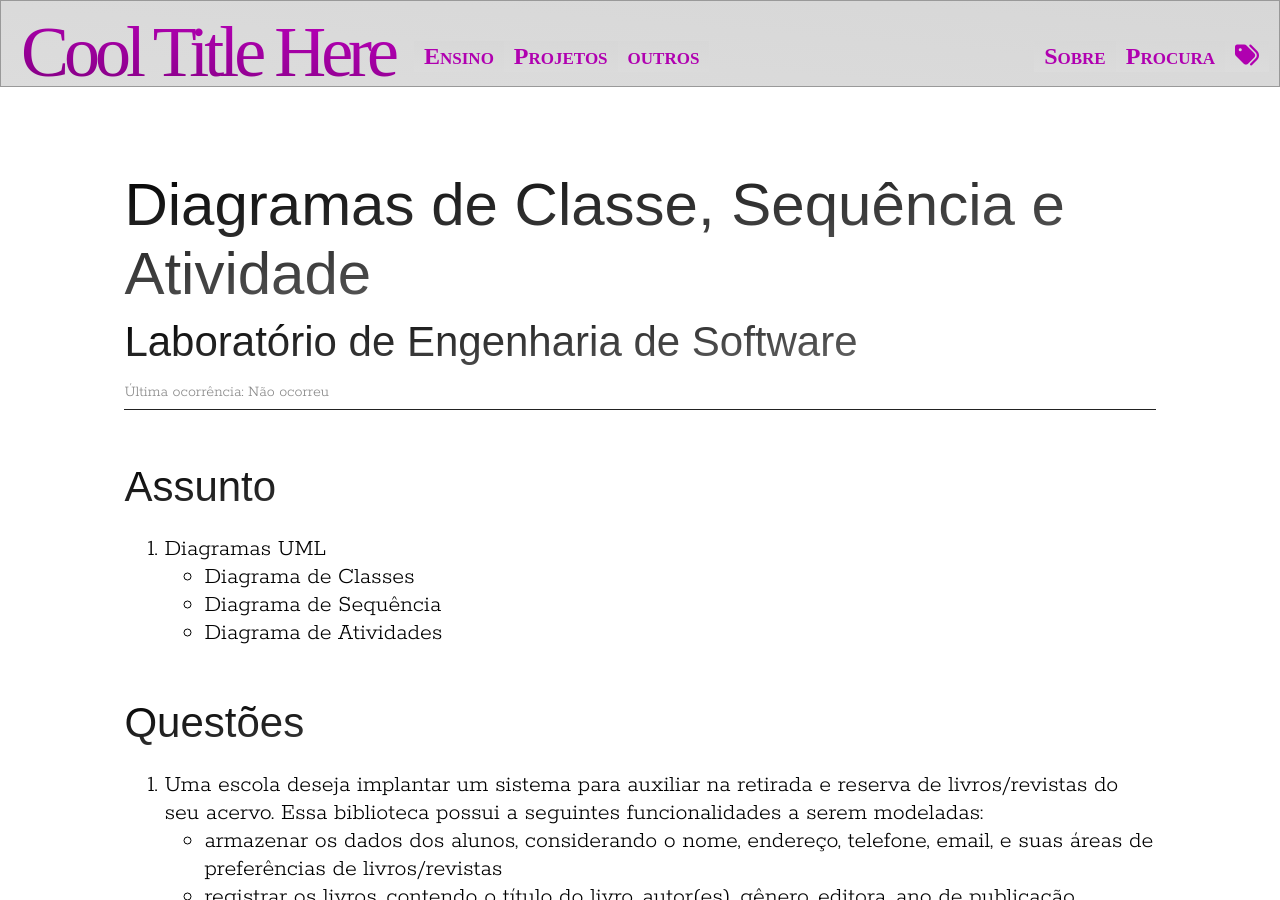
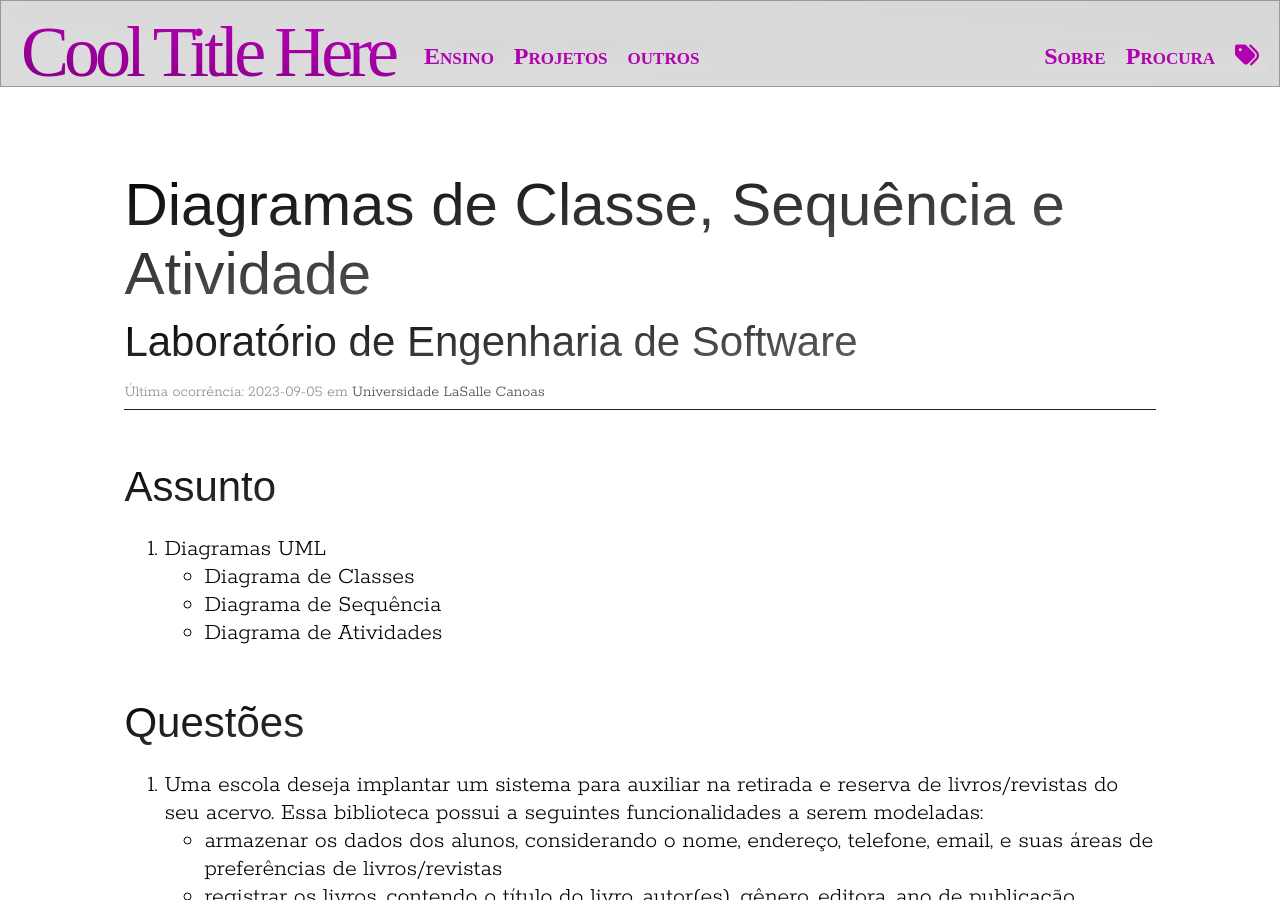
Before and after one commit to rafasgj/rafaeljeffman.com, a Jekyll site: the page built from teaching/lasalle/lectures/engswlab/lecture-05.md, in a window 1280 px wide and 900 px high. Built offline with Jekyll 4.4.1, drawn with Linux system fonts in a browser that asks for light colours; nearby versions of some CDN libraries; some web fonts are replaced.

Commit message:
unilasalle/engswlab: Lecture 5

```diff
--- a/teaching/lasalle/lectures/engswlab/lecture-05.md
+++ b/teaching/lasalle/lectures/engswlab/lecture-05.md
@@ -2,7 +2,7 @@
 title: Diagramas de Classe, Sequência e Atividade
 subtitle: Laboratório de Engenharia de Software
 layout: lecture
-last_occurrence:
+last_occurrence: 2023-09-05
 copy: 2023
 institution:
   name: Universidade LaSalle Canoas
```
